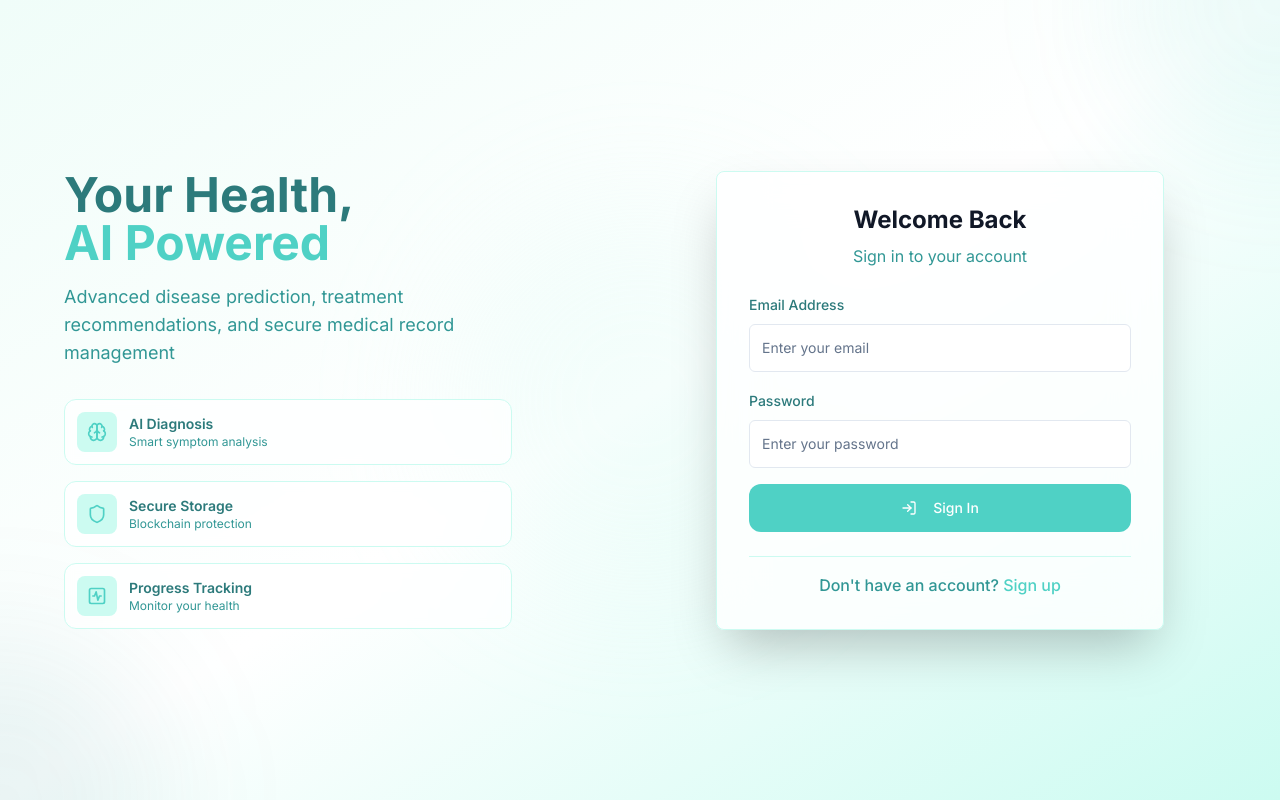
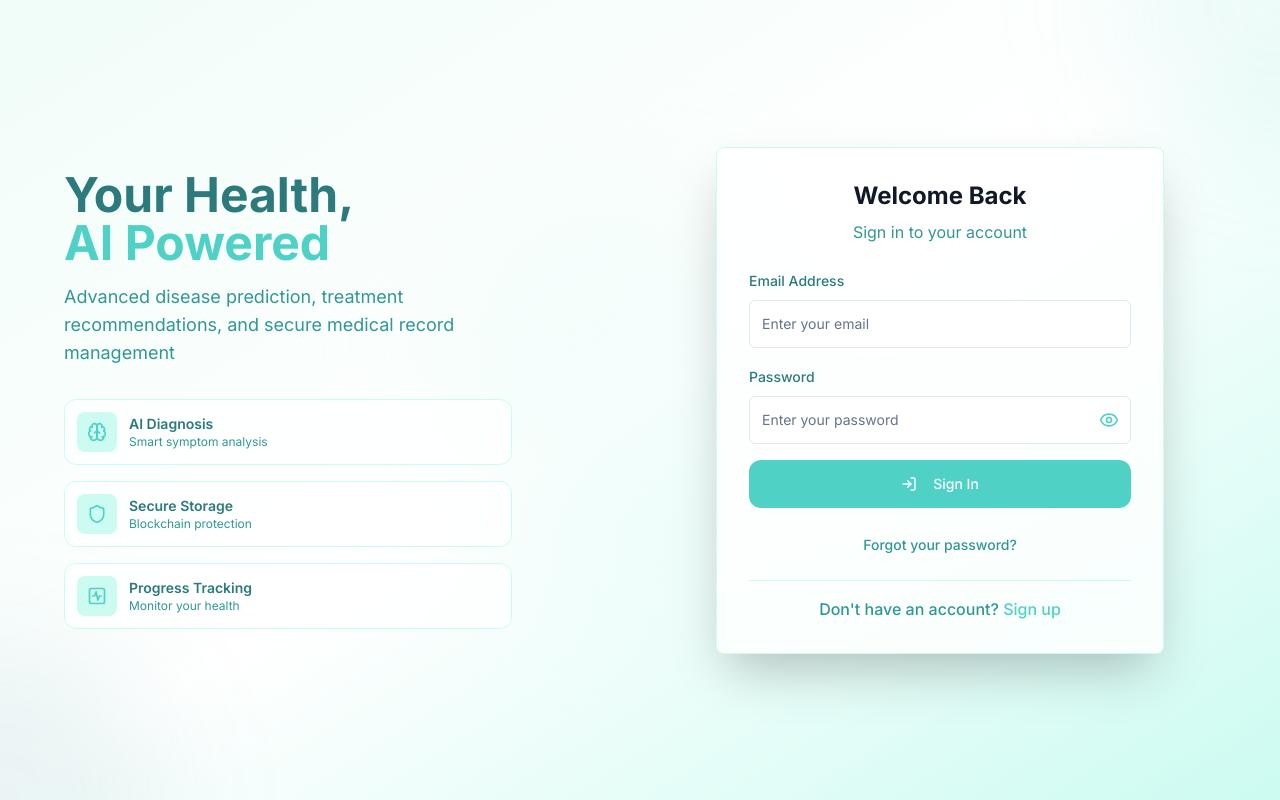
Before and after one commit to AntazSamir/ai-medico-388-77, a React (Vite) app: page /login in a window 1280 px wide. Built offline with nearby package versions, Linux system fonts and the light colour scheme.

Commit message:
Add password visibility toggle
Implement "Show Password" functionality in the login form for better usability. Add a "Forgot Password" button that links to the password reset process, leveraging Supabase for authentication.

```diff
--- a/src/components/auth/LoginForm.tsx
+++ b/src/components/auth/LoginForm.tsx
@@ -5,12 +5,14 @@ import { Button } from "@/components/ui/button";
 import { Input } from "@/components/ui/input";
 import { Card } from "@/components/ui/card";
 import { useToast } from "@/hooks/use-toast";
-import { LogIn, Brain, Shield, ActivitySquare } from "lucide-react";
+import { LogIn, Brain, Shield, ActivitySquare, Eye, EyeOff } from "lucide-react";
 import { supabase } from "@/integrations/supabase/client";
 
 export default function LoginForm() {
   const [email, setEmail] = useState("");
   const [password, setPassword] = useState("");
+  const [showPassword, setShowPassword] = useState(false);
+  const [isResettingPassword, setIsResettingPassword] = useState(false);
   const navigate = useNavigate();
   const { toast } = useToast();
 
@@ -45,6 +47,45 @@ export default function LoginForm() {
         description: "An unexpected error occurred",
         variant: "destructive",
       });
+    }
+  };
+
+  const handleForgotPassword = async () => {
+    if (!email) {
+      toast({
+        title: "Email required",
+        description: "Please enter your email address first",
+        variant: "destructive",
+      });
+      return;
+    }
+
+    setIsResettingPassword(true);
+    try {
+      const { error } = await supabase.auth.resetPasswordForEmail(email, {
+        redirectTo: `${window.location.origin}/reset-password`,
+      });
+
+      if (error) {
+        toast({
+          title: "Reset failed",
+          description: error.message,
+          variant: "destructive",
+        });
+      } else {
+        toast({
+          title: "Reset email sent",
+          description: "Check your email for password reset instructions",
+        });
+      }
+    } catch (error) {
+      toast({
+        title: "Error",
+        description: "An unexpected error occurred",
+        variant: "destructive",
+      });
+    } finally {
+      setIsResettingPassword(false);
     }
   };
 
@@ -132,15 +173,25 @@ export default function LoginForm() {
                   <label htmlFor="password" className="text-sm font-medium text-medical-700">
                     Password
                   </label>
+                  <div className="relative">
                     <Input
                       id="password"
-                    type="password"
+                      type={showPassword ? "text" : "password"}
                       placeholder="Enter your password"
                       value={password}
                       onChange={(e) => setPassword(e.target.value)}
-                    className="h-12 border-medical-200 focus:border-medical-500 focus:ring-medical-500"
+                      className="h-12 pr-12 border-medical-200 focus:border-medical-500 focus:ring-medical-500"
                       required
                     />
+                    <button
+                      type="button"
+                      onClick={() => setShowPassword(!showPassword)}
+                      className="absolute right-3 top-1/2 -translate-y-1/2 text-medical-500 hover:text-medical-600 transition-colors"
+                      aria-label={showPassword ? "Hide password" : "Show password"}
+                    >
+                      {showPassword ? <EyeOff className="h-5 w-5" /> : <Eye className="h-5 w-5" />}
+                    </button>
+                  </div>
                 </div>
 
                 <Button
@@ -151,6 +202,17 @@ export default function LoginForm() {
                   Sign In
                 </Button>
               </form>
+
+              <div className="space-y-3">
+                <button
+                  type="button"
+                  onClick={handleForgotPassword}
+                  disabled={isResettingPassword}
+                  className="w-full text-sm text-medical-600 hover:text-medical-700 font-medium transition-colors disabled:opacity-50"
+                >
+                  {isResettingPassword ? "Sending reset email..." : "Forgot your password?"}
+                </button>
+              </div>
 
               <div className="text-center pt-4 border-t border-medical-100">
                 <button
```
Lines whose indentation alone changed are shown as unchanged.
